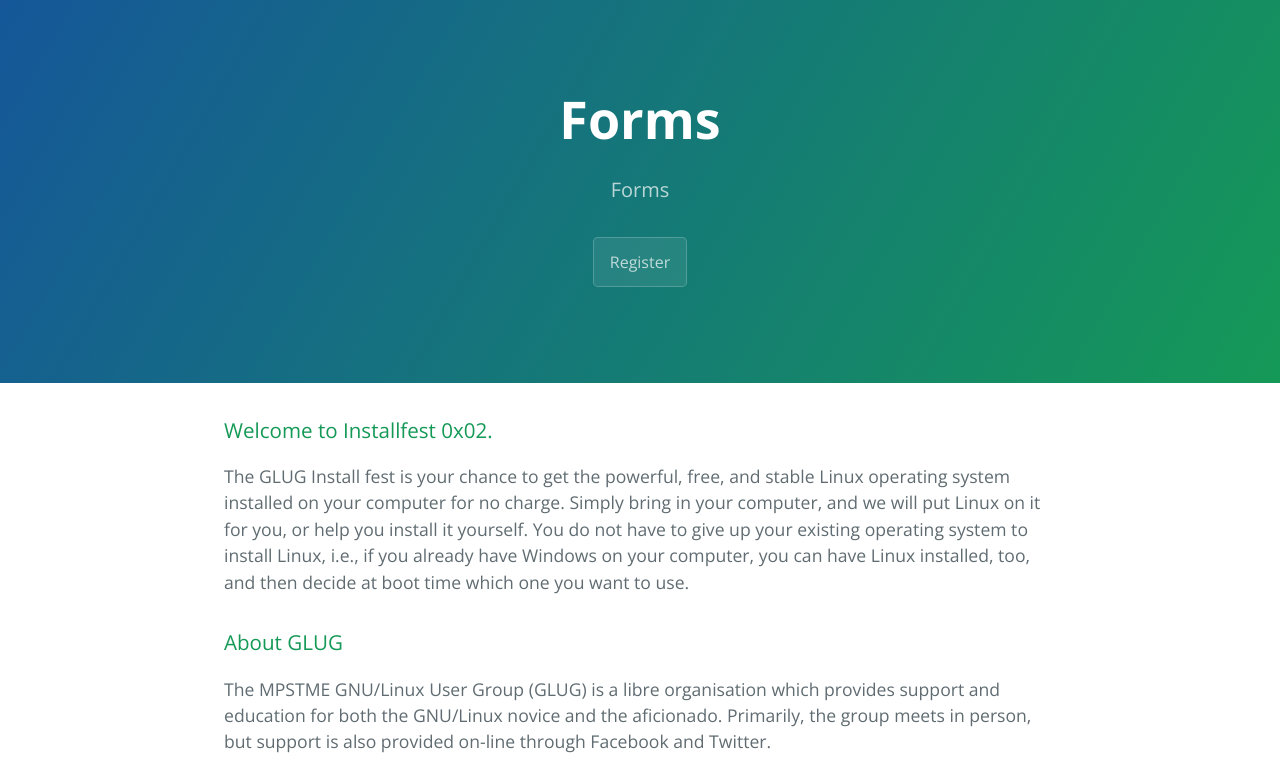
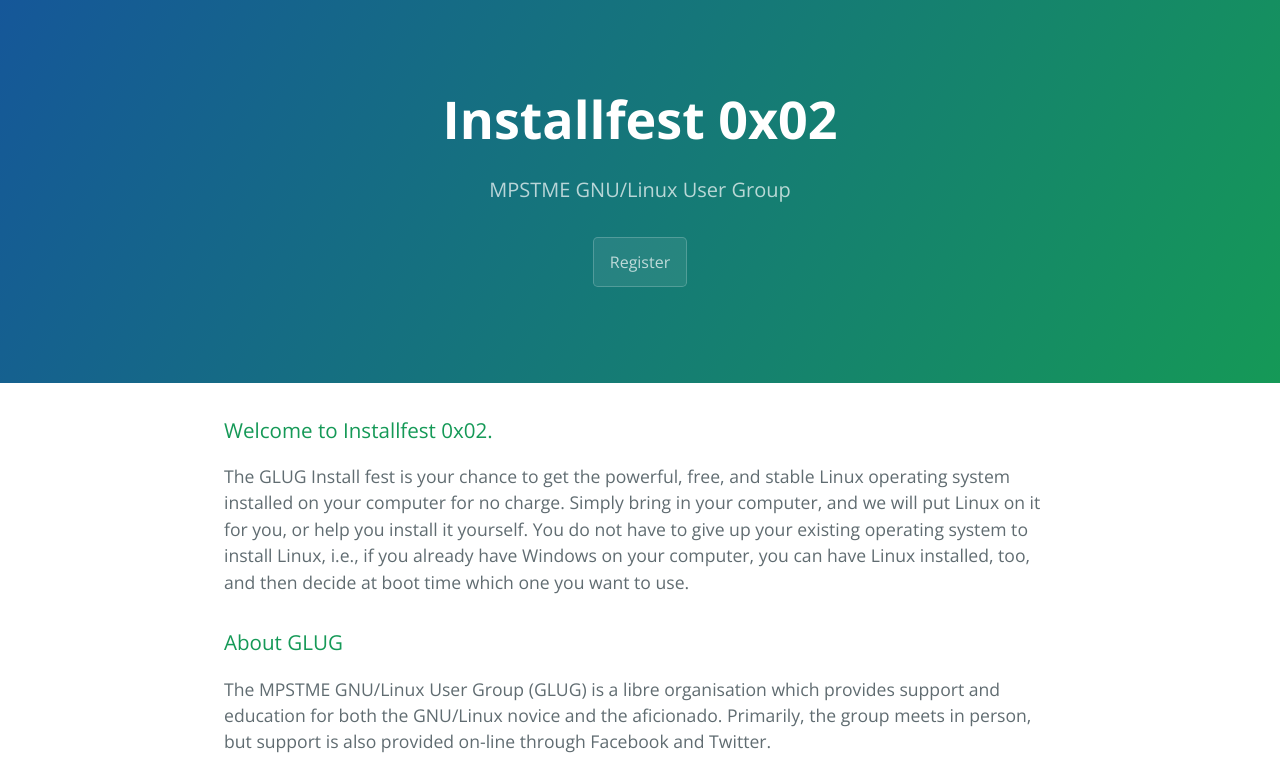
Before and after one commit to glugmpstme/forms, a plain HTML site: page index.html in a window 1280 px wide. Shown: the top 769 px of the page. Drawn offline with nearby package versions, Linux system fonts and the light colour scheme.

Commit message:
update header
fix title and tagline

```diff
--- a/index.html
+++ b/index.html
@@ -11,8 +11,8 @@
   </head>
   <body>
     <section class="page-header">
-      <h1 class="project-name">Forms</h1>
-      <h2 class="project-tagline">Forms</h2>
+      <h1 class="project-name">Installfest 0x02</h1>
+      <h2 class="project-tagline">MPSTME GNU/Linux User Group</h2>
       <a href="https://goo.gl/forms/uKG006lJeaetLf302" class="btn">Register</a>
     </section>
 
```
